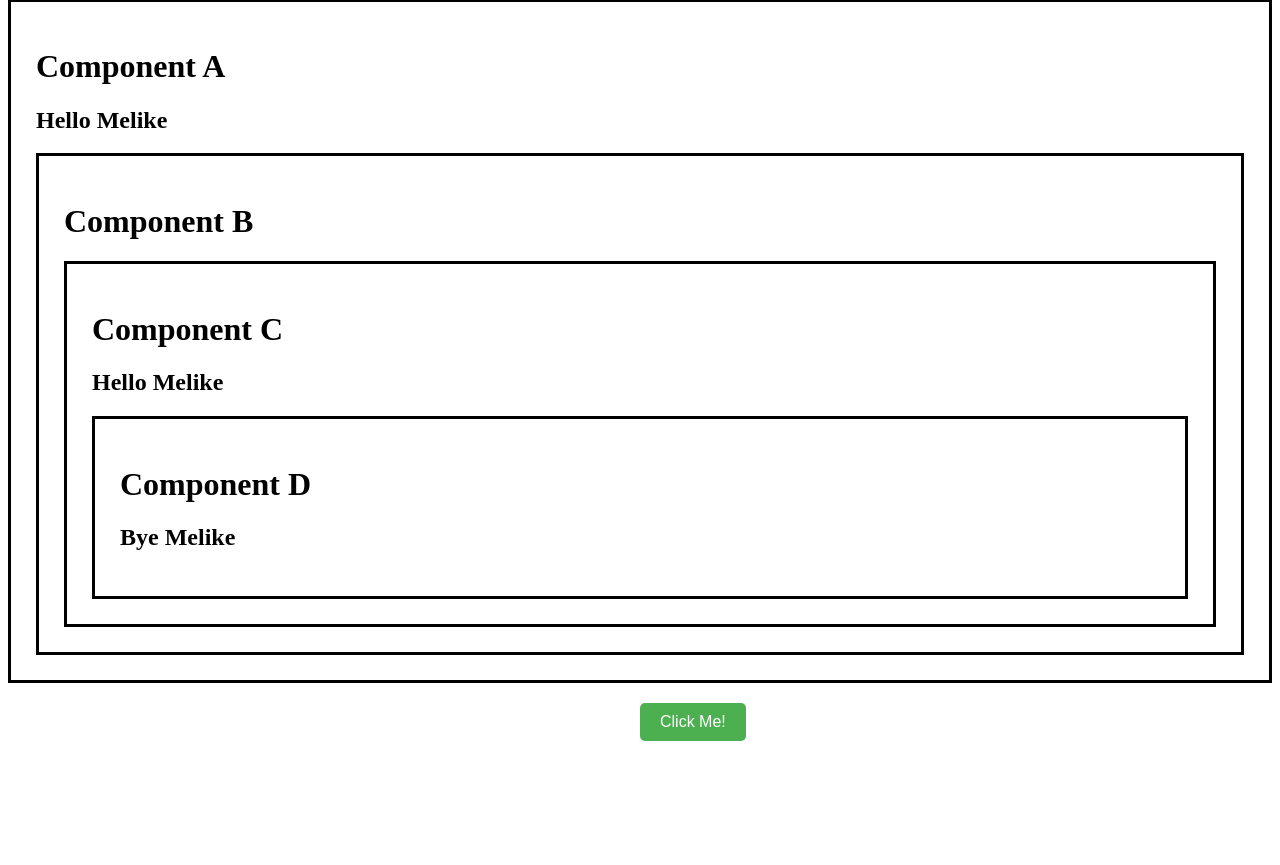
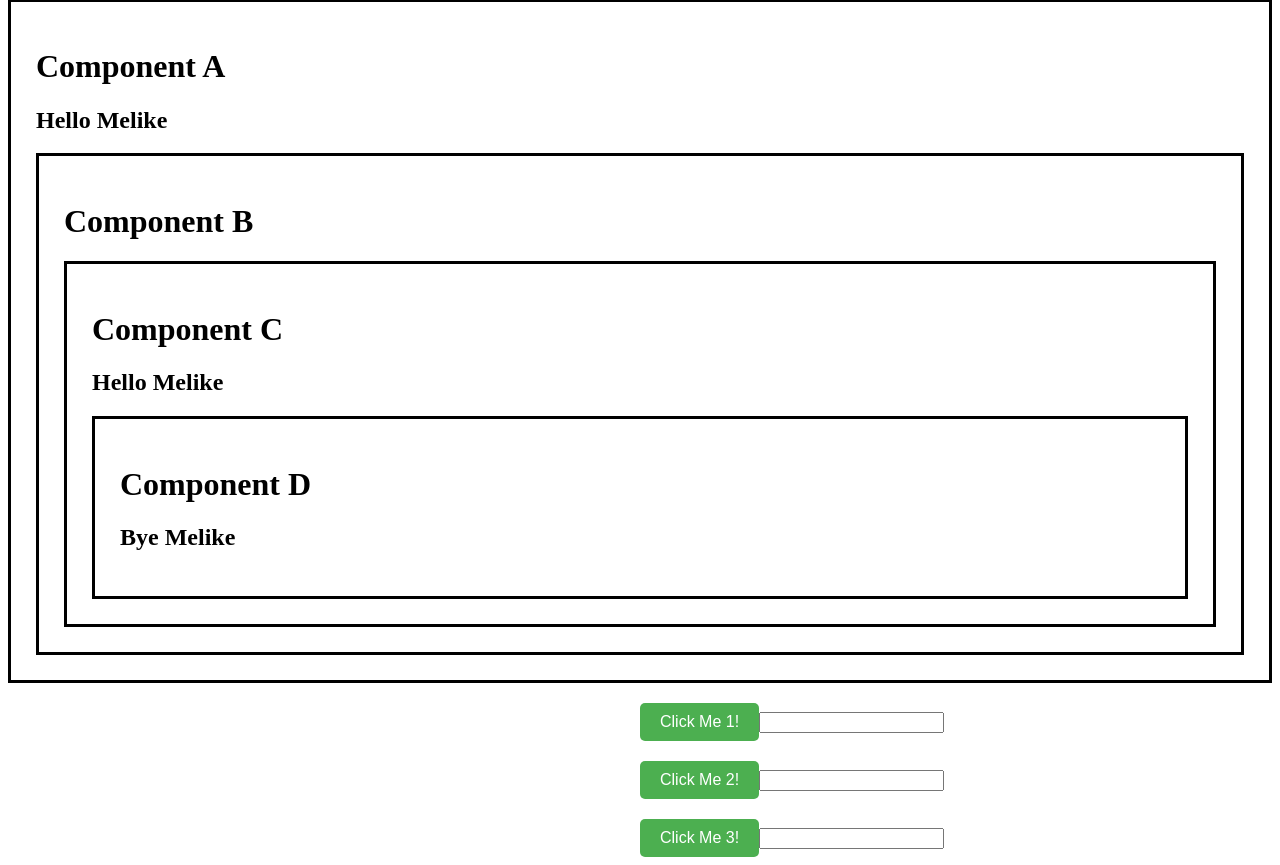
Before and after one commit to MelikeDemiralayy/react-works, a React (Vite) app: page / in a window 1280 px wide. Shown: the part 2001-2866 px from the top of the page. Before the commit the page ends 2750 px from the top, so only its background shows below. Built offline with nearby package versions, Linux system fonts and the light colour scheme.

Commit message:
worked with useRef

```diff
--- a/src/UseRef.jsx
+++ b/src/UseRef.jsx
@@ -3,22 +3,56 @@ import React, { useState, useEffect, useRef } from 'react'
 const UseRef = () => {
 //  let [number,setNumber] = useState(0);
 const ref = useRef(2);
+const inputRef1 = useRef(null);
+const inputRef2 = useRef(null);
+const inputRef3 = useRef(null);
+
 console.log(ref);
  useEffect(() =>{
     console.log("COMPONENT RENDERED"); // her render sonrasında useEffect çalışır
- },[])
+    console.log(inputRef1)
+  },[])
 
- function handleClick(){
+ function handleClick1(){
    //  setNumber(n => n+1);
    // ref.current = ref.current+1;
-   ref.current++;
-   console.log(ref.current)
+  //  ref.current++;  // buttona basınca sayıyı arttırmaya yarayan kısım
+  //  console.log(ref.current)
+
+   inputRef1.current.focus();
+   inputRef1.current.style.backgroundColor = "yellow";
  }
 
+ function handleClick2(){
+  inputRef2.current.focus();
+  inputRef2.current.style.backgroundColor = "orange";
+}
+
+function handleClick3(){
+  inputRef3.current.focus();
+  inputRef3.current.style.backgroundColor = "pink";
+}
+
+
   return (
-    <button onClick={handleClick} className='button-ref' >
-        Click Me!
+    <div>
+    <button onClick={handleClick1} className='button-ref' >
+        Click Me 1!
     </button>
+    <input ref={inputRef1}/>
+
+    <button onClick={handleClick2} className='button-ref' >
+        Click Me 2!
+    </button>
+    <input ref={inputRef2}/>
+
+    <button onClick={handleClick3} className='button-ref' >
+        Click Me 3!
+    </button>
+
+    <input ref={inputRef3}/>
+    </div>
+
   )
 }
 
```
